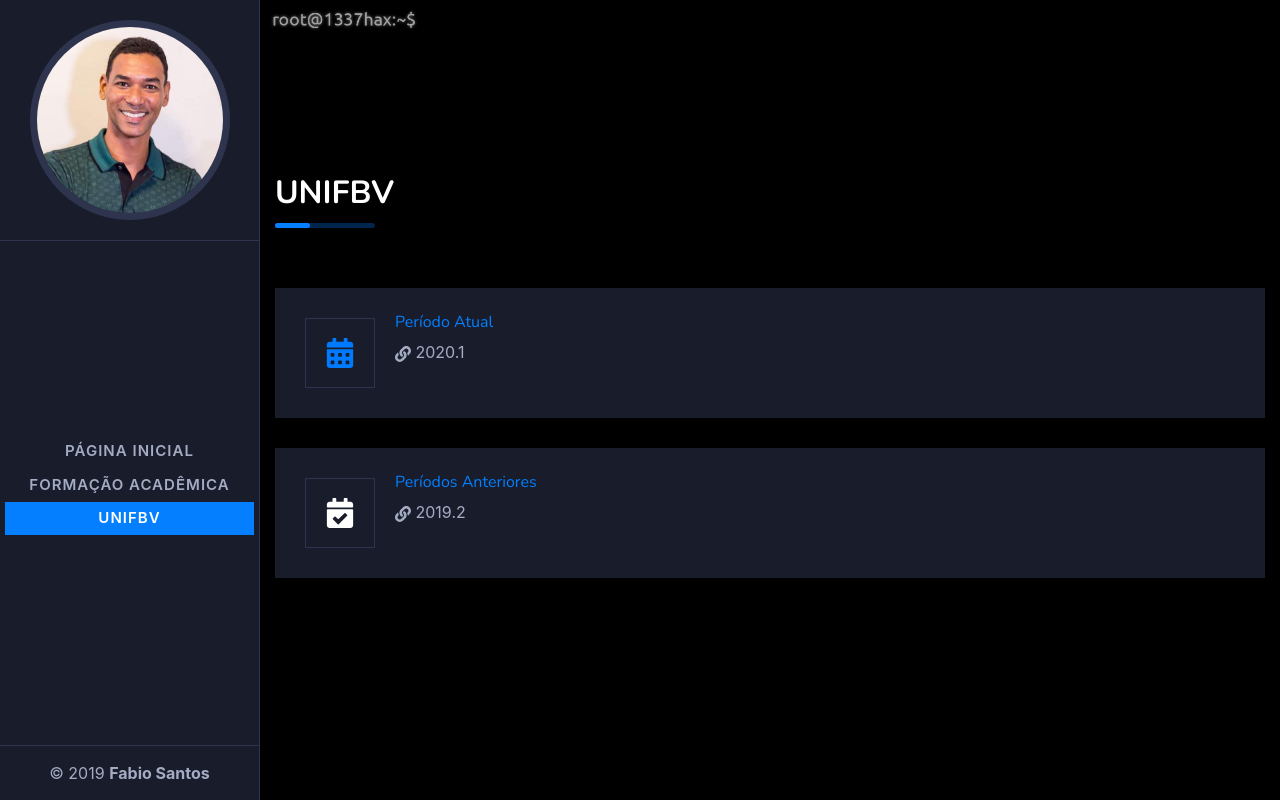
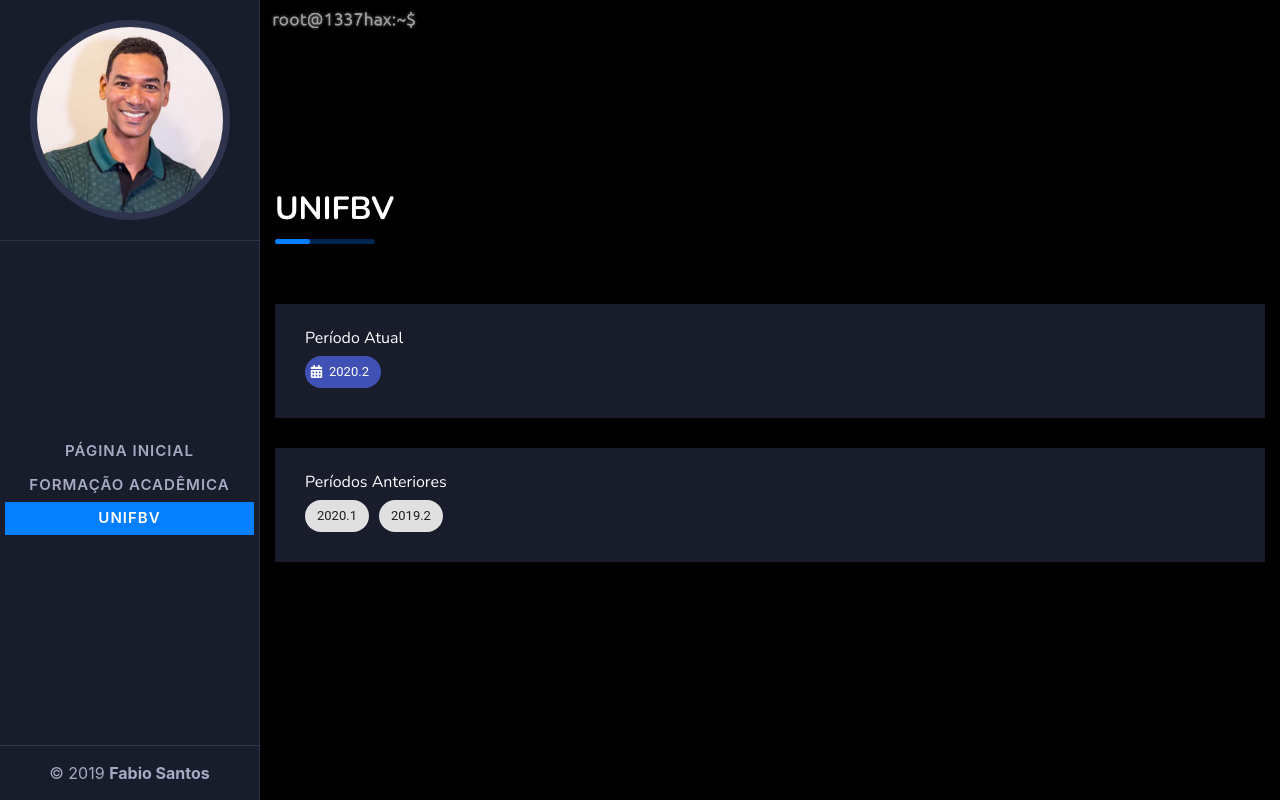
Before and after one commit to fss6/fabiosantos.dev.br, a React (Create React App) app: page /#/unifbv in a window 1280 px wide. Built offline with nearby package versions, Linux system fonts and the light colour scheme.

Commit message:
Update 2020.2

```diff
--- a/src/component/unifbv/Unifbv.jsx
+++ b/src/component/unifbv/Unifbv.jsx
@@ -1,5 +1,6 @@
 import React, { Component } from 'react'
 import Template from '../Template';
+import { Chip } from '@material-ui/core'
 import { FaCalendarCheck, FaCalendarAlt, FaLink } from 'react-icons/fa';
 
 
@@ -11,31 +12,29 @@
                     <h2>UNIFBV</h2>
                 </div>
                 <div className="mi-contact-infoblock">
-                    <a href="/#/unifbv/2020.1">
-                        <span className="mi-contact-infoblock-icon">
-                            <FaCalendarAlt />
-                        </span>
-                    </a>
                     <div className="mi-contact-infoblock-content">
-                        <h6 className="blue-color">Período Atual</h6>
-                        <p>
-                            <a href="/#/unifbv/2020.1">
-                                <FaLink /> 2020.1
-                            </a>
-                        </p>
+                        <h6>Período Atual</h6>
+                        <Chip
+                            icon={<FaCalendarAlt />}
+                            label="2020.2"
+                            component="a"
+                            color="primary"
+                            href={"/#/unifbv/2020.2"}
+                            clickable/>
                     </div>
                 </div>
                 <div className="mi-contact-infoblock">
-                    <span className="mi-contact-infoblock-icon white-color">
-                        <FaCalendarCheck />
-                    </span>
+
                     <div className="mi-contact-infoblock-content">
-                        <h6 className="blue-color">Períodos Anteriores</h6>
-                        <p className="mb-1">
-                            <a href="/#/unifbv/2019.2">
-                                <FaLink /> 2019.2
-                            </a>
-                        </p>
+                        <h6>Períodos Anteriores</h6>
+                        {[ '2020.1', '2019.2'].map((year) =>
+                            <Chip
+                                label={year}
+                                component="a"
+                                href={"/#/unifbv/" + year}
+                                style={{ marginRight: 10}}
+                                clickable/>
+                        )}
                     </div>
                 </div>
             </Template>
```
Also changed, not shown: public/data/unifbv/2020.2.json (added, +48 -0 lines).
